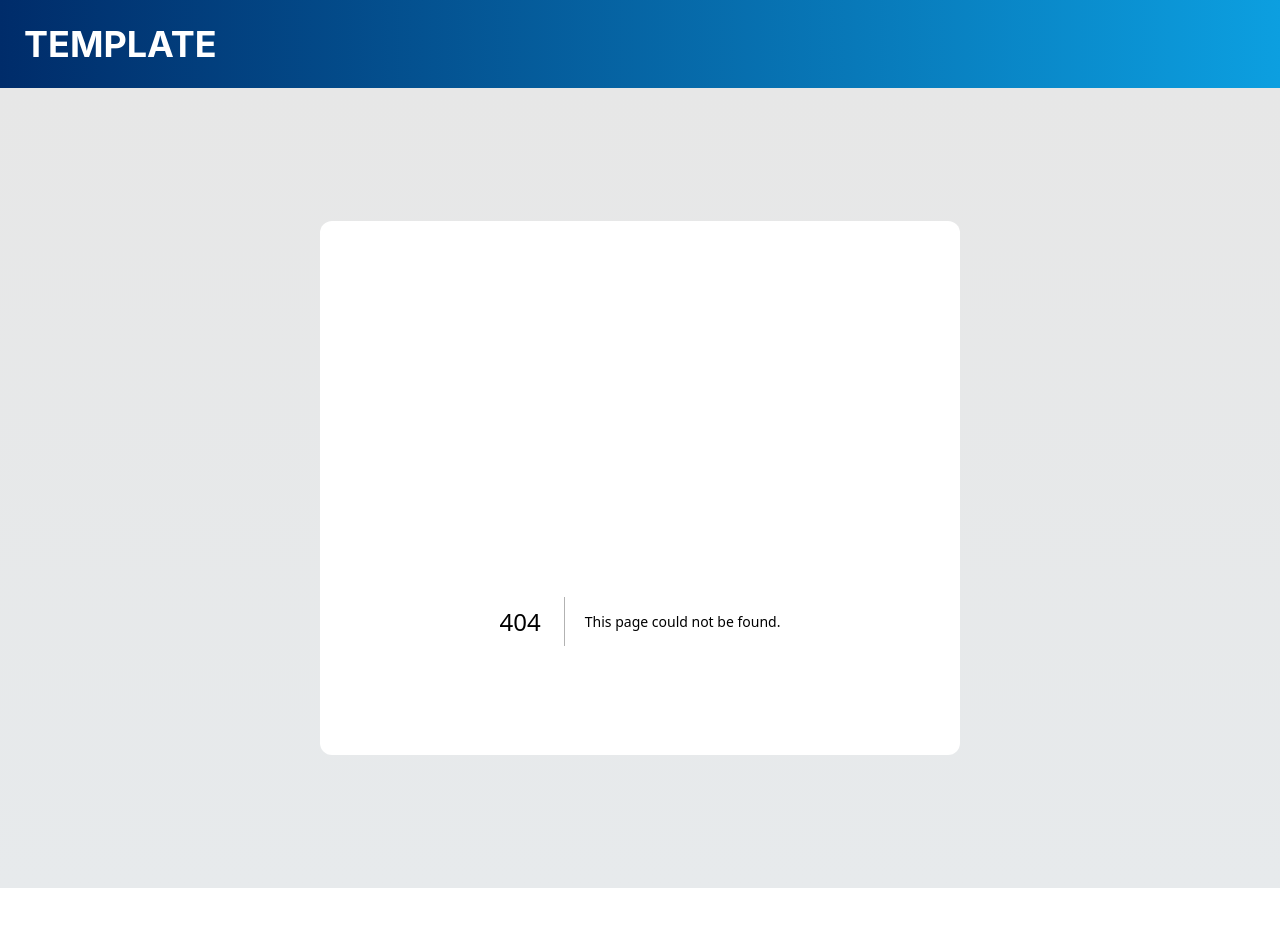
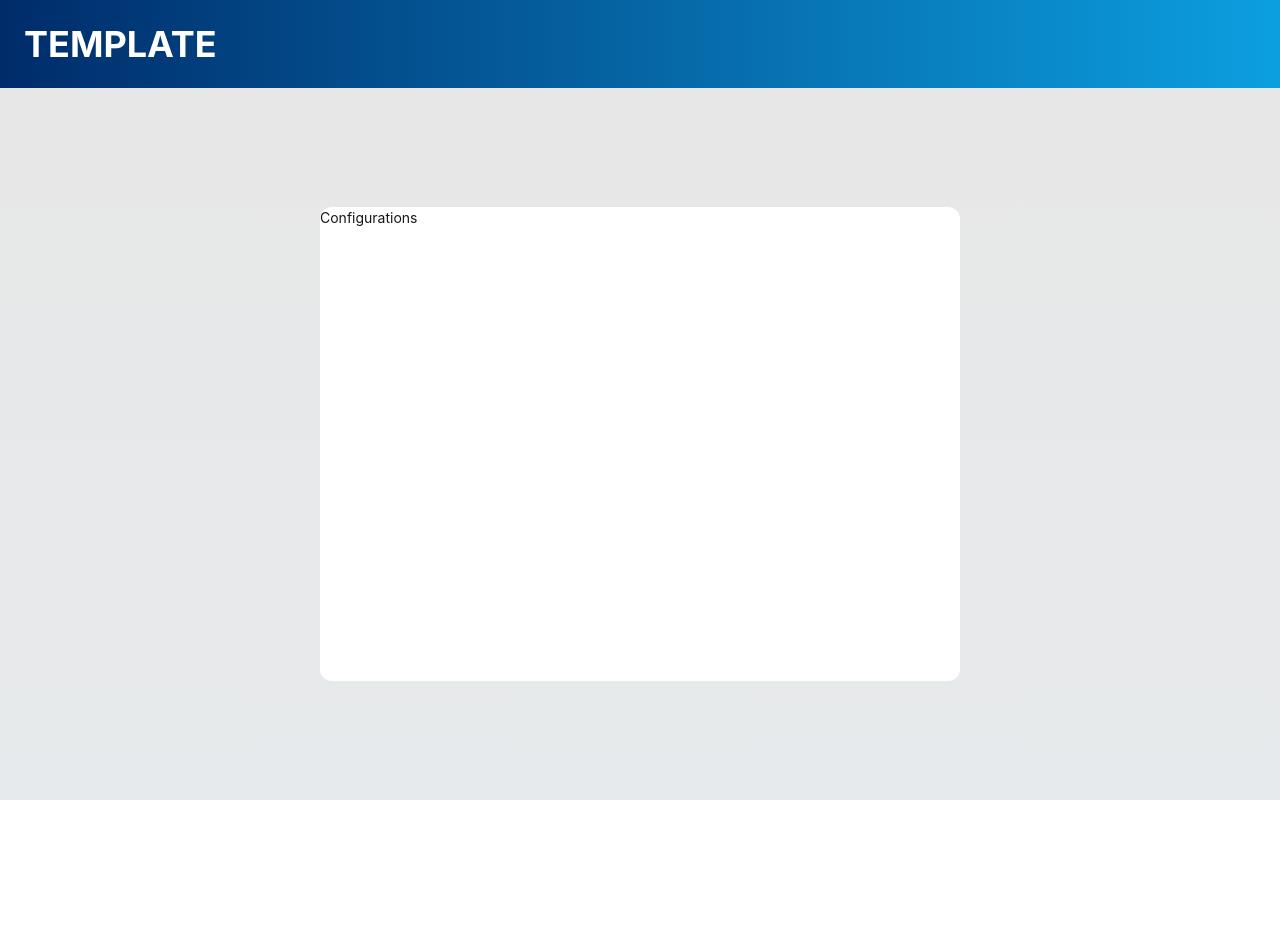
Before and after one commit to MarciioHenrique/game-template, a Next.js app: page /configurations in a window 1280 px wide. Before the commit this address had no page. Shown: the top 926 px of the page. After the commit the page ends 800 px from the top, so only its background shows below. Built offline with nearby package versions, Linux system fonts and the light colour scheme.

Commit message:
feat: adding a configurations page

```diff
--- /dev/null
+++ b/src/app/configurations/page.tsx
@@ -0,0 +1,7 @@
+"use client";
+
+import { Layout, Typography } from "antd";
+
+export default function Configurations() {
+  return <div>Configurations</div>;
+}
--- /dev/null
+++ b/src/routes/routes.ts
@@ -0,0 +1,4 @@
+export const routes = {
+  welcome: "/",
+  configurations: "/configurations",
+};
```
